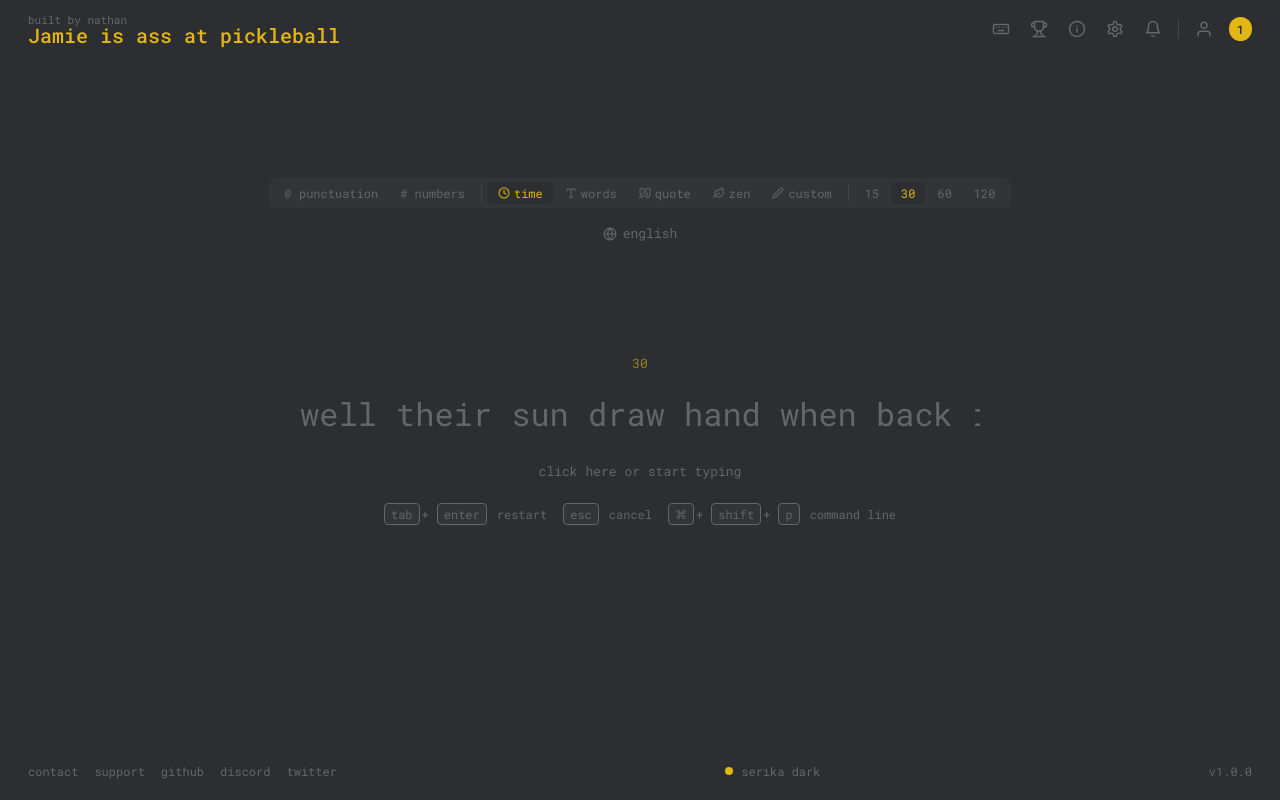
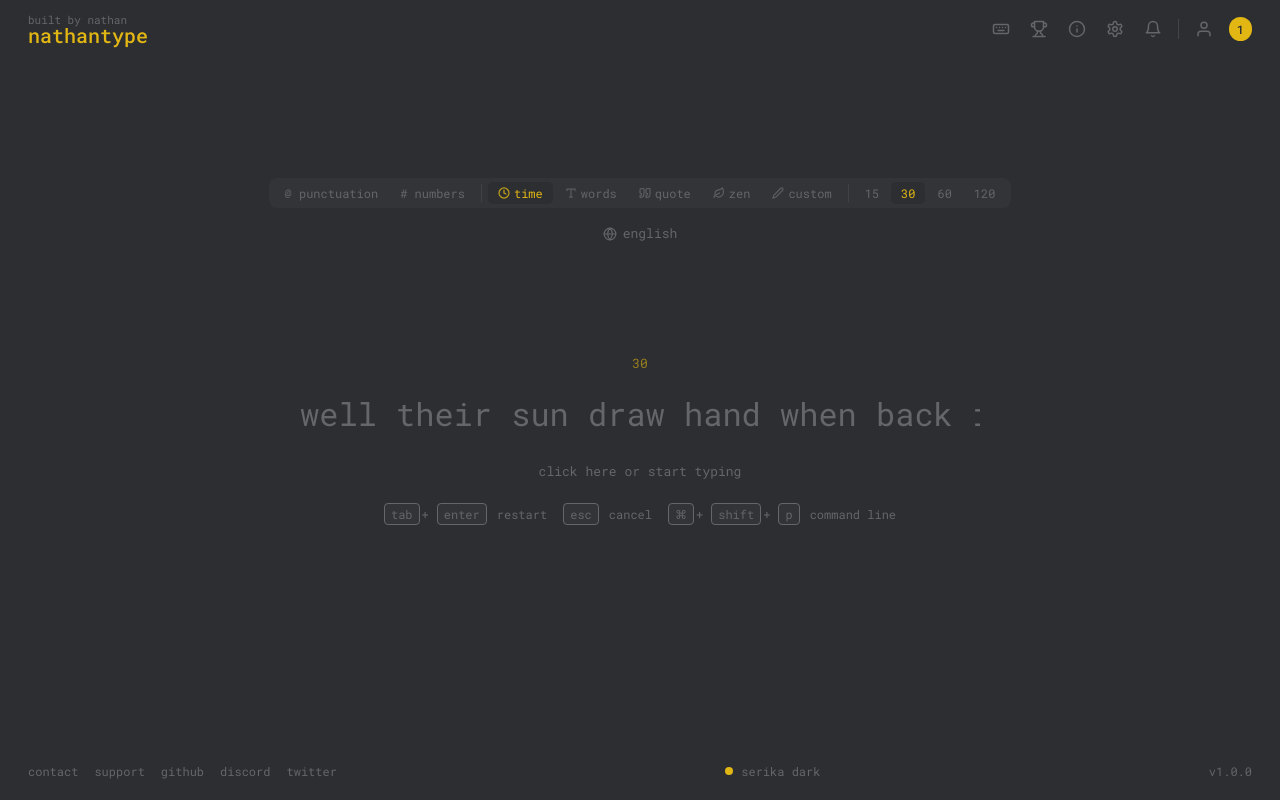
Before and after one commit to Thenathanb/NathanType, a React (Vite) app: page / in a window 1280 px wide. Built offline with nearby package versions, Linux system fonts and the light colour scheme.

Commit message:
your message

```diff
--- a/src/App.tsx
+++ b/src/App.tsx
@@ -52,7 +52,7 @@
           className="flex flex-col leading-none hover:opacity-70 transition-opacity text-left"
         >
           <span className="text-text-secondary font-mono" style={{ fontSize: 11 }}>built by nathan</span>
-          <span className="text-accent font-mono font-medium" style={{ fontSize: 20 }}>Jamie is ass at pickleball</span>
+          <span className="text-accent font-mono font-medium" style={{ fontSize: 20 }}>nathantype</span>
         </button>
 
         {/* Nav icons */}
```
